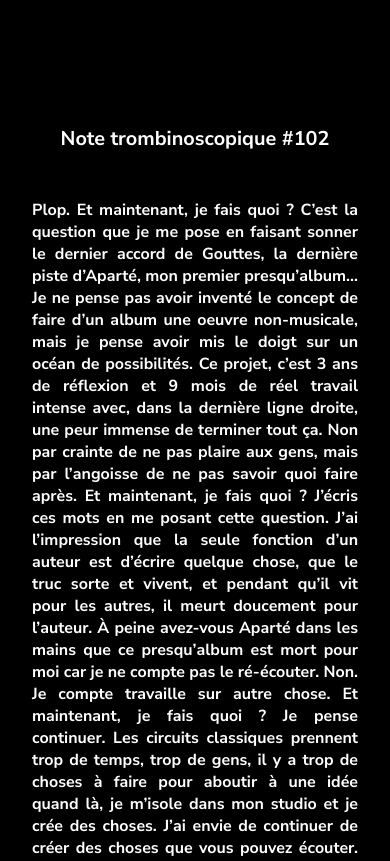
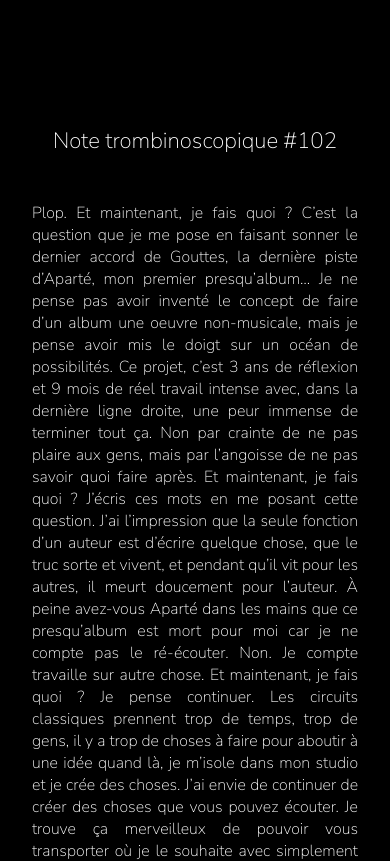
Before and after one commit to vincentdchn/alphi, a Next.js app: page / in a window 390 px wide. Shown: the top 861 px of the page. Built offline with nearby package versions, Linux system fonts and the light colour scheme.

Commit message:
changing font

```diff
--- a/styles/Home.module.css
+++ b/styles/Home.module.css
@@ -17,7 +17,7 @@
 .title {
   color: white;
   font-size: calc(2em + 1vmin);
-  font-weight: bold;
+  font-weight: normal;
   text-align: center;
   padding: 2rem 0;
   margin: 1rem 0;
@@ -27,7 +27,7 @@
 .text {
   max-width: 960px;
   color: white;
-  font-weight: bold;
+  font-weight: normal;
 }
 
 .footer {
@@ -105,6 +105,6 @@
 
 @media screen and (max-width: 600px) {
   .title {
-    font-size: calc(1em + 1vmin)
+    font-size: calc(1.1em + 1.2vmin)
   }
 }
--- a/styles/globals.css
+++ b/styles/globals.css
@@ -3,7 +3,7 @@ body {
   background-color: black;
   padding: 0;
   margin: 0;
-  font-family: 'Nunito Sans', -apple-system, BlinkMacSystemFont, Segoe UI, Roboto, Oxygen,
+  font-family: Futura, 'Nunito Sans', -apple-system, BlinkMacSystemFont, Segoe UI, Roboto, Oxygen,
     Ubuntu, Cantarell, Fira Sans, Droid Sans, Helvetica Neue, sans-serif;
 }
 
```
